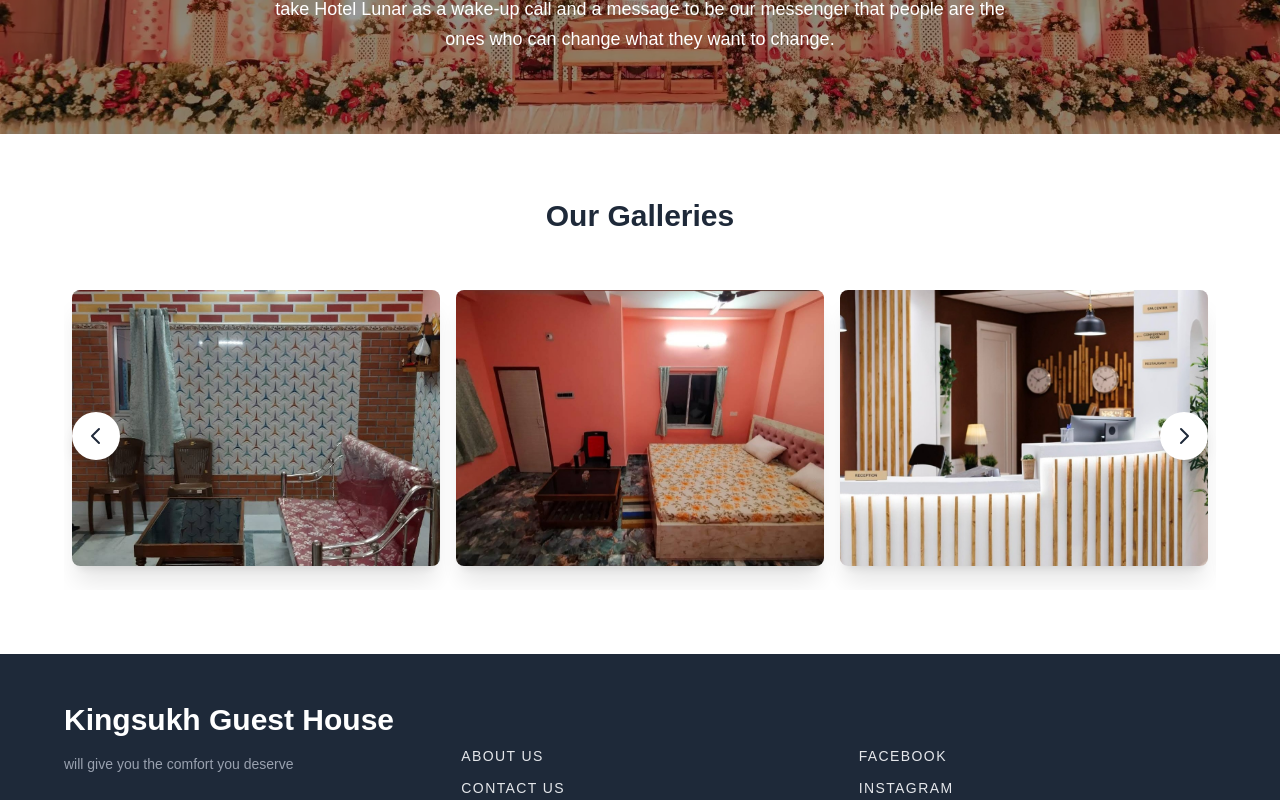
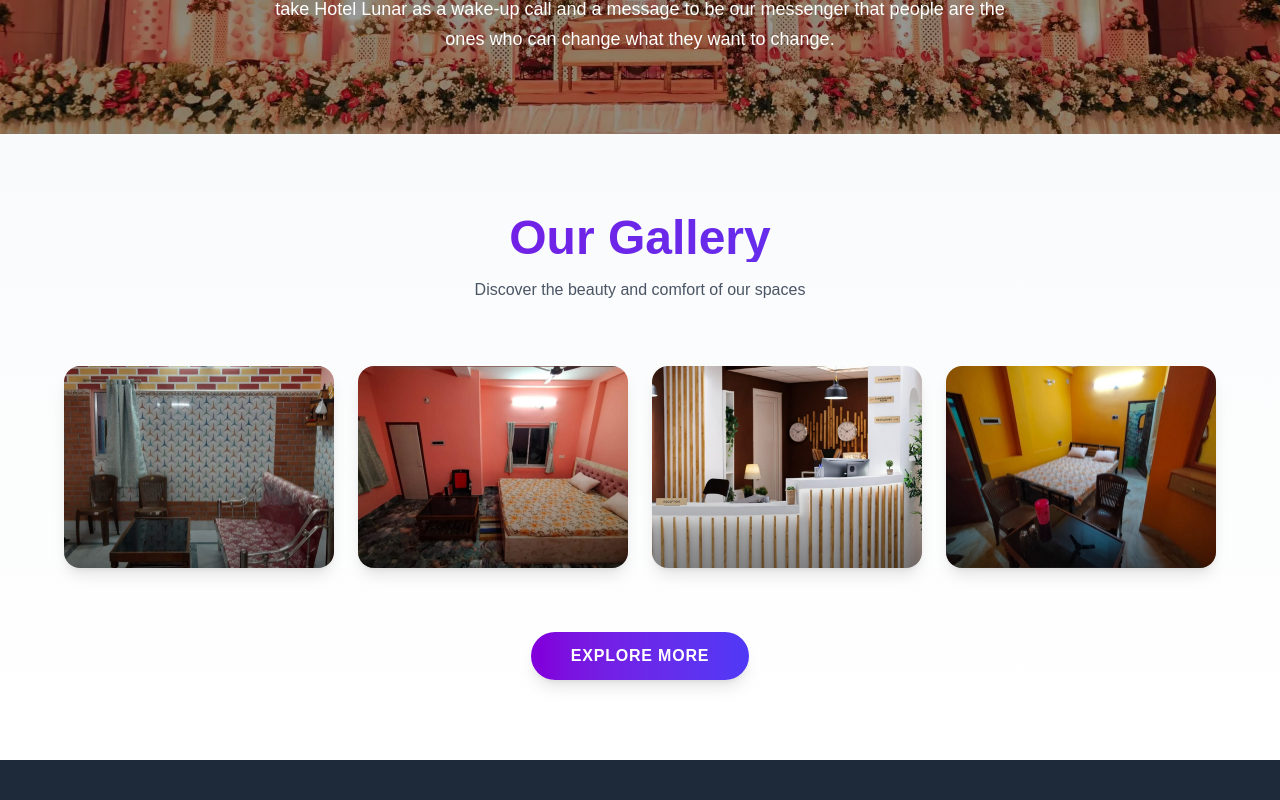
Before and after one commit to Gughashree-M/hotel2, a Next.js app: page / in a window 1280 px wide. Shown: the part 1640-2440 px from the top of the page. Built offline with nearby package versions, Linux system fonts and the light colour scheme.

Commit message:
home gallery chnaged

```diff
--- a/src/pages/Landingpage/GallerySection.jsx
+++ b/src/pages/Landingpage/GallerySection.jsx
@@ -1,84 +1,137 @@
-import React from 'react';
-import Image from 'next/image';
+"use client"
 
-// Placeholder data for the images
+import { useState, useRef, useEffect } from "react"
+import Image from "next/image"
+
 const galleryImages = [
-  { id: 1, src: '/recep.jpg', alt: 'Bright yellow hotel room' },
-  { id: 2, src: '/room1.jpg', alt: 'Modern luxury bedroom' },
-  { id: 3, src: '/service.jpg', alt: 'Dark and cozy lounge area' },
-  { id: 4, src: '/small.jpg', alt: 'Scenic outdoor view' }, // Added a fourth image for scrolling demonstration
-];
+  { id: 1, src: "/recep.jpg", alt: "Bright yellow hotel room", category: "Rooms" },
+  { id: 2, src: "/room1.jpg", alt: "Modern luxury bedroom", category: "Rooms" },
+  { id: 3, src: "/service.jpg", alt: "Dark and cozy lounge area", category: "Lounge" },
+  { id: 4, src: "/small.jpg", alt: "Scenic outdoor view", category: "Outdoor" },
+]
 
 const GallerySection = () => {
+  const [hoveredId, setHoveredId] = useState(null)
+  const [visibleItems, setVisibleItems] = useState(new Set())
+  const itemRefs = useRef({})
+
+  useEffect(() => {
+    const observer = new IntersectionObserver(
+      (entries) => {
+        entries.forEach((entry) => {
+          if (entry.isIntersecting) {
+            setVisibleItems((prev) => new Set([...prev, entry.target.id]))
+          }
+        })
+      },
+      { threshold: 0.1 },
+    )
+
+    Object.values(itemRefs.current).forEach((ref) => {
+      if (ref) observer.observe(ref)
+    })
+
+    return () => observer.disconnect()
+  }, [])
+
   return (
-    <section data-aos="fade-down"
+    <section
+      data-aos="fade-down"
       data-aos-easing="linear"
-      data-aos-duration="1500" className="py-16 px-4 sm:px-8 lg:px-16 max-w-full mx-auto">
+      data-aos-duration="1500"
+      className="py-20 px-4 sm:px-8 lg:px-16 max-w-full mx-auto bg-gradient-to-b from-gray-50 to-white"
+    >
+      {/* Heading with animation */}
+      <div className="text-center mb-16">
+        <h2 className="text-4xl md:text-5xl font-bold bg-gradient-to-r from-purple-700 to-indigo-600 bg-clip-text text-transparent mb-4">
+          Our Gallery
+        </h2>
+        <p className="text-gray-600 max-w-2xl mx-auto">Discover the beauty and comfort of our spaces</p>
+      </div>
 
-      {/* Heading */}
-      <h2 className="text-3xl font-bold text-center text-gray-800 mb-12">
-        Our Galleries
-      </h2>
-
-      {/* Gallery Container: Handles position of arrows */}
-      <div className="relative flex items-center justify-center">
-
-        {/* Left Arrow (Visible only on medium screens and up) */}
-        <button
-          className="absolute left-0 z-10 p-3 ml-2 bg-white rounded-full shadow-lg hover:bg-gray-100 transition duration-200 hidden md:block"
-          aria-label="Previous image"
-        >
-          {/* SVG Left Arrow Icon */}
-          <svg className="w-6 h-6 text-gray-800" fill="none" stroke="currentColor" viewBox="0 0 24 24" xmlns="http://www.w3.org/2000/svg">
-            <path strokeLinecap="round" strokeLinejoin="round" strokeWidth="2" d="M15 19l-7-7 7-7"></path>
-          </svg>
-        </button>
-
-        {/* Images Row Wrapper: Key to responsiveness */}
-        <div className="flex w-full lg:max-w-7xl overflow-x-auto snap-x snap-mandatory scroll-smooth pb-4">
-
-          {galleryImages.map((image) => (
-            // Image Card Container
+      {/* Gallery Grid - Modern masonry-like layout */}
+      <div className="max-w-7xl mx-auto">
+        <div className="grid grid-cols-1 md:grid-cols-2 lg:grid-cols-4 gap-6">
+          {galleryImages.map((image, index) => (
             <div
               key={image.id}
-              // Mobile: Take full width, scrollable, ensures only 1 is visible
-              // Medium (md): Take half width, shows 2
-              // Large (lg): Take one-third width, shows 3
-              className="flex-shrink-0 w-full snap-center sm:w-1/2 md:w-1/2 lg:w-1/3 p-2"
+              ref={(el) => {
+                if (el) itemRefs.current[image.id] = el
+              }}
+              id={`gallery-item-${image.id}`}
+              className={`group relative overflow-hidden rounded-2xl shadow-lg transition-all duration-500 transform ${
+                visibleItems.has(`gallery-item-${image.id}`) ? "opacity-100 translate-y-0" : "opacity-0 translate-y-10"
+              } ${index % 2 === 0 && index !== 0 ? "md:col-span-1" : ""} ${
+                hoveredId === image.id ? "shadow-2xl scale-105" : ""
+              }`}
+              style={{
+                transitionDelay: `${index * 100}ms`,
+              }}
+              onMouseEnter={() => setHoveredId(image.id)}
+              onMouseLeave={() => setHoveredId(null)}
             >
-              <div className="relative aspect-[4/3] rounded-lg shadow-xl overflow-hidden group">
+              {/* Image Container */}
+              <div className="relative aspect-[4/3] w-full overflow-hidden">
                 <Image
-                  src={image.src}
+                  src={image.src || "/placeholder.svg"}
                   alt={image.alt}
                   layout="fill"
                   objectFit="cover"
                   quality={85}
+                  className={`transition-transform duration-500 ${hoveredId === image.id ? "scale-110" : "scale-100"}`}
                 />
-                {/* Optional: Text Overlay on Image */}
-                <div className="absolute inset-0 bg-black bg-opacity-50 flex items-end p-4 opacity-0 group-hover:opacity-70 transition-opacity duration-300">
-                  <p className="text-white text-sm font-bold">{image.alt}</p>
+              </div>
+
+              {/* Gradient Overlay */}
+              <div
+                className={`absolute inset-0 bg-gradient-to-t from-black via-transparent to-transparent transition-opacity duration-300 ${
+                  hoveredId === image.id ? "opacity-80" : "opacity-40"
+                }`}
+              ></div>
+
+              {/* Content Overlay */}
+              <div className="absolute inset-0 flex flex-col justify-end p-6">
+                <div
+                  className={`transform transition-all duration-300 ${
+                    hoveredId === image.id ? "translate-y-0 opacity-100" : "translate-y-4 opacity-0"
+                  }`}
+                >
+                  <p className="text-purple-300 text-sm font-semibold mb-2 uppercase tracking-wide">{image.category}</p>
+                  <h3 className="text-white text-xl font-bold mb-2">{image.alt}</h3>
+                  <p className="text-gray-200 text-sm line-clamp-2">Experience the luxury and comfort</p>
                 </div>
 
+                {/* Hover Button */}
+                <div
+                  className={`mt-4 transform transition-all duration-300 ${
+                    hoveredId === image.id ? "translate-y-0 opacity-100" : "translate-y-4 opacity-0"
+                  }`}
+                >
+                  <button className="w-full bg-purple-600 hover:bg-purple-700 text-white py-2 px-4 rounded-lg transition duration-200 text-sm font-semibold">
+                    View Details
+                  </button>
+                </div>
               </div>
+
+              {/* Shine Effect */}
+              <div
+                className={`absolute top-0 left-0 w-full h-full bg-gradient-to-r from-white/20 via-white/10 to-transparent transform -skew-x-12 transition-all duration-500 ${
+                  hoveredId === image.id ? "translate-x-full" : "-translate-x-full"
+                }`}
+              ></div>
             </div>
           ))}
+        </div>
+      </div>
 
-        </div>
-
-        {/* Right Arrow (Visible only on medium screens and up) */}
-        <button
-          className="absolute right-0 z-10 p-3 mr-2 bg-white rounded-full shadow-lg hover:bg-gray-100 transition duration-200 hidden md:block"
-          aria-label="Next image"
-        >
-          {/* SVG Right Arrow Icon */}
-          <svg className="w-6 h-6 text-gray-800" fill="none" stroke="currentColor" viewBox="0 0 24 24" xmlns="http://www.w3.org/2000/svg">
-            <path strokeLinecap="round" strokeLinejoin="round" strokeWidth="2" d="M9 5l7 7-7 7"></path>
-          </svg>
+      {/* Call to Action */}
+      <div className="text-center mt-16">
+        <button className="bg-gradient-to-r from-purple-700 to-indigo-600 hover:from-purple-800 hover:to-indigo-700 text-white font-bold py-3 px-10 rounded-full shadow-lg transition duration-300 transform hover:scale-105 uppercase tracking-wider">
+          Explore More
         </button>
       </div>
+    </section>
+  )
+}
 
-    </section>
-  );
-};
-
-export default GallerySection;
+export default GallerySection
```
